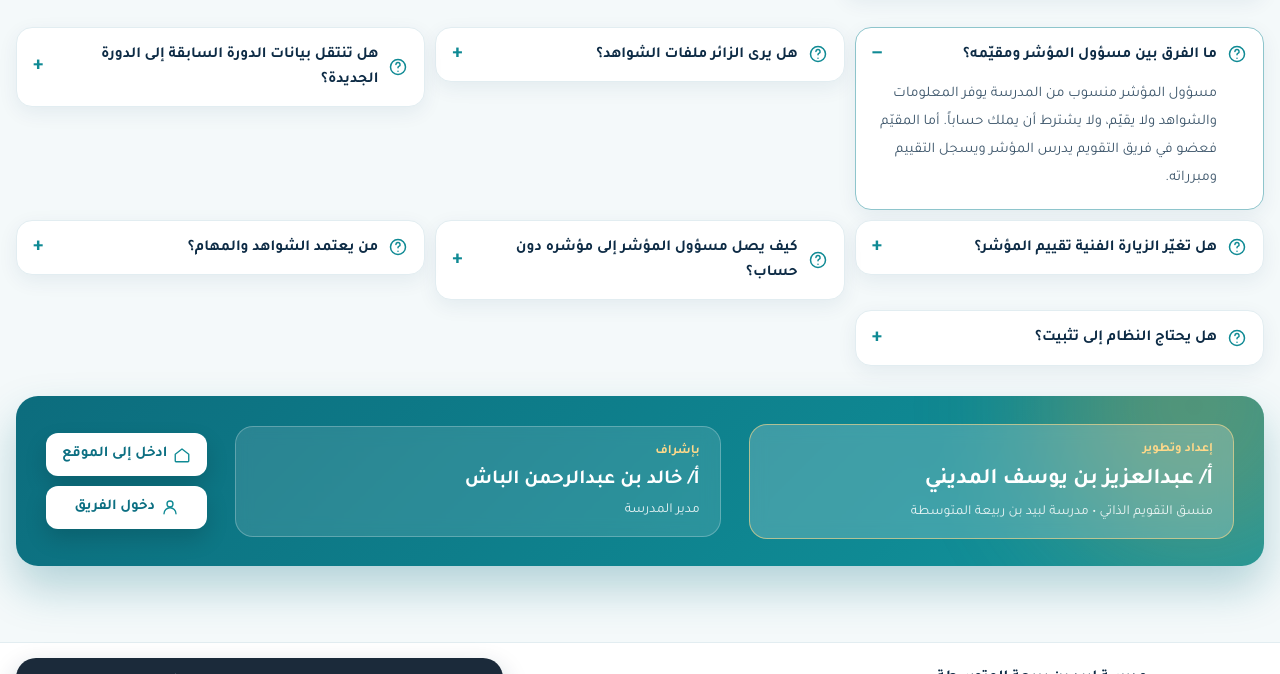
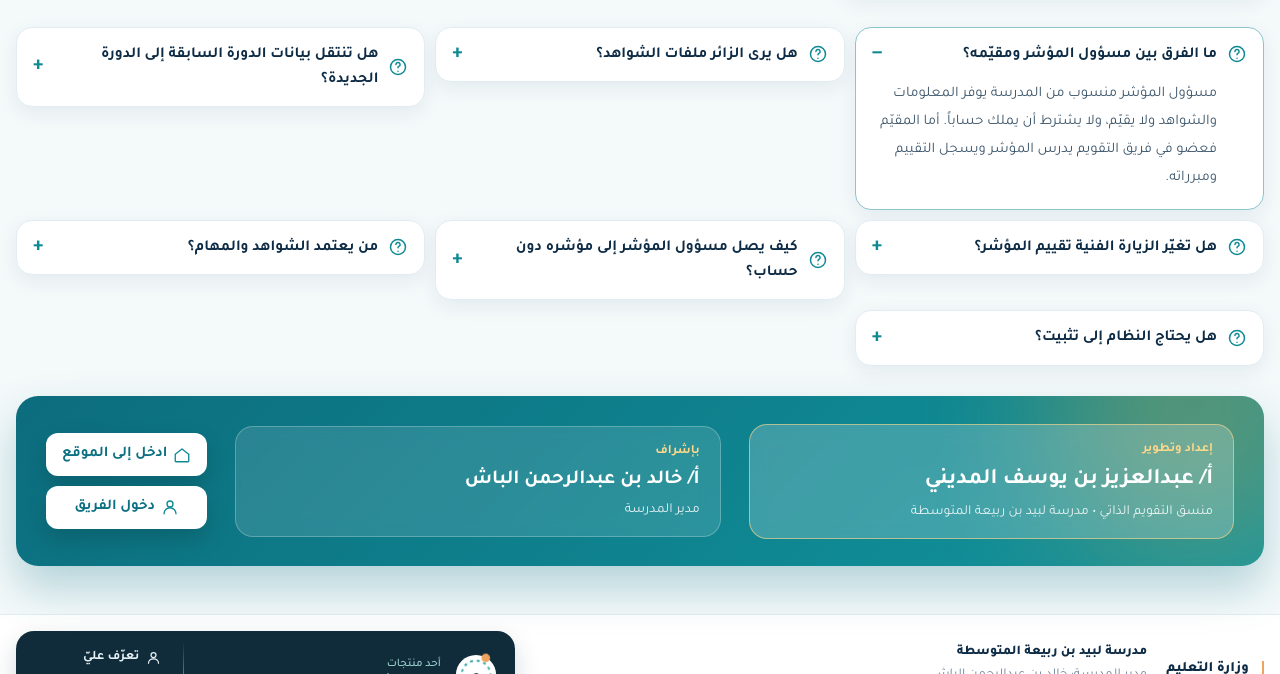
Before and after one commit to i3zalmadeni/self-evaluation, a plain HTML site: page site/about.html in a window 1280 px wide. Shown: the part 6261-6935 px from the top of the page. Drawn offline with nearby package versions, Linux system fonts and the light colour scheme.

Commit message:
التذييل الموحّد: نمط تذييل الخطط الذكية في كل أنظمة النواة الرقمية
وزارة التعليم، والمدرسة ومديرها واسم النظام والعام، وبطاقة «أحد منتجات مختبر الأفكار»
مع «تعرّف عليّ» و«كيف بُني المشروع». النسخة نفسها في كل الأنظمة، والمتغير اسم النظام والرابط فقط.

Co-Authored-By: Claude Opus 5.5 <noreply@anthropic.com>
Claude-Session: https://claude.ai/code/session_01LSwTdFC3xyUTYsjGCRkNW8

```diff
--- a/site/about.html
+++ b/site/about.html
@@ -30,7 +30,7 @@
 <script src="assets/nav.js?v=20261112y"></script>
 <script src="assets/navauth.js?v=20261115b"></script>
 <script src="assets/navgroup.js?v=20261111v"></script>
-<script src="assets/footer.js?v=20261115a"></script>
+<script src="assets/footer.js?v=20261115b"></script>
 <script src="assets/navprogress.js?v=20261112a" defer></script>
 <script src="assets/about-icons.js?v=20261109a"></script>
 <script src="assets/about-data.js?v=20261115a"></script>
--- a/site/assets/footer.js
+++ b/site/assets/footer.js
@@ -1,44 +1,42 @@
-/* تذييل موحّد للموقع ولوحة التحكم: هوية الجهة + شارة «أحد منتجات مختبر الأفكار».
+/* تذييل موحّد للموقع ولوحة التحكم (نمط تذييل الخطط الذكية، والنسخة نفسها في كل أنظمة النواة الرقمية).
    يستبدل أي تذييل قديم (footer.credit) ويُضاف في لوحة التحكم داخل #shell كي لا يظهر قبل الدخول. */
 (() => {
-  // رابط صفحة «كيف بُني المشروع»: اتركه فارغاً ليظهر الزر بحالة «قريباً»
-  const ME_URL = 'https://i3zalmadeni.netlify.app/me';
-  const HOW_URL = '';
-
-  const logo = `<svg class="lf-logo" viewBox="0 0 120 120" aria-hidden="true">
-    <circle cx="60" cy="60" r="56" fill="#fff"/>
-    <g class="lf-ring"><circle cx="60" cy="60" r="44" fill="none" stroke="#4fa39a" stroke-width="8" stroke-linecap="round" stroke-dasharray="0.1 13.72"/></g>
-    <text x="60" y="76" text-anchor="middle" font-family="Tajawal,sans-serif" font-size="50" font-weight="800" fill="#1b2a3a">ع</text>
-    <g class="lf-orb"><circle cx="60" cy="16" r="6.5" fill="#e0955a"/></g>
-  </svg>`;
-  const ico = {
-    user: '<svg class="ico" viewBox="0 0 24 24" aria-hidden="true"><circle cx="12" cy="8" r="4"/><path d="M4 21c0-4.4 3.6-7 8-7s8 2.6 8 7"/></svg>',
-    layers: '<svg class="ico" viewBox="0 0 24 24" aria-hidden="true"><path d="M12 3l9 5-9 5-9-5z"/><path d="M3 13l9 5 9-5"/></svg>'
-  };
-
-  const how = HOW_URL
-    ? `<a href="${HOW_URL}" target="_blank" rel="noopener">${ico.layers}<span>كيف بُني المشروع</span></a>`
-    : `<span class="lf-soon" aria-disabled="true" title="قريباً">${ico.layers}<span>كيف بُني المشروع</span><em>قريباً</em></span>`;
-
-  const html = `<footer class="credit lab-foot"><div class="wrap lf">
-    <div class="lf-id">
-      <span class="moe"><b>وزارة التعليم</b><small>Ministry of Education</small></span>
-      <div class="mid"><b>مدرسة لبيد بن ربيعة المتوسطة</b><span>مدير المدرسة: خالد بن عبدالرحمن الباش</span><span>التقويم المدرسي الذكي – 1448هـ</span></div>
-    </div>
-    <div class="lf-card">
-      <div class="lf-brand">${logo}<div><small>أحد منتجات</small><b>مختبر الأفكار – عبدالعزيز المديني <i class="lf-ai">AI</i></b></div></div>
-      <span class="lf-sep" aria-hidden="true"></span>
-      <div class="lf-links" role="navigation" aria-label="عن المنتج">
-        <a href="${ME_URL}" target="_blank" rel="noopener">${ico.user}<span>تعرّف علي</span></a>
-        ${how}
-      </div>
-    </div>
-  </div></footer>`;
+// ===== التذييل الموحّد لمنظومة النواة الرقمية (نمط تذييل الخطط الذكية) =====
+// النسخة نفسها في كل الأنظمة؛ يختلف سطران فقط: اسم النظام ورابط «كيف بُني المشروع».
+const UF_PROJECT = "التقويم المدرسي الذكي";
+const UF_HOW_URL = "https://i3zalmadeni.netlify.app/projects";
+const UF_ME_URL = "https://i3zalmadeni.netlify.app/me";
+const UF_CSS = `footer.uf{--uf-navy:#102c3b;--uf-blue:#3f7592;--uf-teal:#39a6a3;--uf-orange:#f0a35e;border-top:1px solid var(--line,#e2edf1);background:var(--surface,#fff);color:var(--ink,#0d2b45);font-family:inherit;margin-top:0}
+footer.uf .uf-in{display:flex;align-items:center;gap:16px;flex-wrap:wrap;padding-block:16px}
+footer.uf .uf-moe{display:flex;flex-direction:column;align-items:center;line-height:1.2;padding-inline-start:10px;border-inline-start:2px solid var(--uf-orange)}
+footer.uf .uf-moe b{font-size:.9rem;font-weight:800}footer.uf .uf-moe small{font-size:.62rem;color:var(--muted,#71859a)}
+footer.uf .uf-mid{flex:1;min-width:200px;display:flex;flex-direction:column;font-size:.84rem;color:var(--muted,#71859a);line-height:1.7}footer.uf .uf-mid b{color:var(--ink,#0d2b45);font-weight:800}
+footer.uf .uf-end{display:flex;align-items:center;gap:10px;margin-inline-start:auto}
+footer.uf .uf-card{display:inline-flex;align-items:center;gap:12px;padding:10px 16px 10px 12px;border-radius:18px;background:var(--uf-navy);color:#fff;box-shadow:0 10px 24px rgba(16,44,59,.18)}
+footer.uf .uf-card:hover .uf-mark{transform:rotate(-12deg)}
+footer.uf .uf-txt{display:flex;flex-direction:column;line-height:1.35}footer.uf .uf-txt small{font-size:.72rem;color:#9fd3d1;font-weight:500}footer.uf .uf-txt b{font-size:.95rem;font-weight:800;white-space:nowrap;color:#fff}
+footer.uf .uf-sep{align-self:stretch;width:1px;background:linear-gradient(180deg,transparent,rgba(255,255,255,.35),transparent)}
+footer.uf .uf-links{display:flex;flex-direction:column;gap:4px}
+footer.uf .uf-links a{display:inline-flex;align-items:center;gap:7px;padding:4px 10px;border-radius:9px;color:#e6f1f5;font-weight:600;font-size:.82rem;text-decoration:none;white-space:nowrap;min-height:32px;transition:background .2s,color .2s}
+footer.uf .uf-links a:hover{background:rgba(255,255,255,.1);color:var(--uf-orange)}footer.uf .uf-links a:focus-visible{outline:3px solid var(--uf-orange);outline-offset:2px}
+footer.uf .uf-links svg{width:15px;height:15px;flex:none;fill:none;stroke:currentColor;stroke-width:2;stroke-linecap:round;stroke-linejoin:round}
+footer.uf .uf-mark{width:46px;height:46px;flex:none;overflow:visible;transition:transform .4s}
+footer.uf .uf-mark .bg{fill:#fff}footer.uf .uf-mark .ring{fill:none;stroke:var(--uf-teal);stroke-width:2;stroke-dasharray:3 4;transform-origin:24px 24px;animation:ufSpin 18s linear infinite}
+footer.uf .uf-mark .t{fill:var(--uf-navy);font:700 20px Tajawal,sans-serif}footer.uf .uf-mark .dot{fill:var(--uf-orange);transform-origin:24px 24px;animation:ufOrbit 9s ease-in-out infinite}
+@keyframes ufSpin{to{transform:rotate(360deg)}}@keyframes ufOrbit{0%,70%,100%{transform:rotate(0)}85%{transform:rotate(-40deg)}}
+footer.uf .uf-ai{font-style:normal;font-size:.68em;font-weight:700;letter-spacing:.04em;color:#fff;background:linear-gradient(135deg,var(--uf-teal),var(--uf-blue) 60%,var(--uf-orange));padding:.12em .5em;border-radius:6px;vertical-align:.2em;display:inline-block;line-height:1.4}
+@media (max-width:860px){footer.uf .uf-in{justify-content:center;text-align:center}footer.uf .uf-end{width:100%;justify-content:flex-end}}
+@media (max-width:520px){footer.uf .uf-card{flex-wrap:wrap;row-gap:8px}footer.uf .uf-sep{display:none}footer.uf .uf-links{flex-direction:row;width:100%;justify-content:flex-end}footer.uf .uf-txt b{white-space:normal}}
+@media (prefers-reduced-motion:reduce){footer.uf .uf-mark .ring,footer.uf .uf-mark .dot{animation:none}}
+@media print{footer.uf{display:none}}`;
+(function () { if (document.getElementById("uf-css")) return; const s = document.createElement("style"); s.id = "uf-css"; s.textContent = UF_CSS; document.head.appendChild(s); })();
+const footerHTML = `<footer class="uf credit"><div class="wrap uf-in"><span class="uf-moe"><b>وزارة التعليم</b><small>Ministry of Education</small></span><div class="uf-mid"><b>مدرسة لبيد بن ربيعة المتوسطة</b><span>مدير المدرسة: خالد بن عبدالرحمن الباش</span><span>${UF_PROJECT} – 1448هـ</span></div><div class="uf-end"><div class="uf-card"><svg class="uf-mark" viewBox="0 0 48 48" aria-hidden="true"><circle class="bg" cx="24" cy="24" r="21"/><circle class="ring" cx="24" cy="24" r="15"/><text class="t" x="24" y="31" text-anchor="middle">ع</text><circle class="dot" cx="39" cy="10" r="4.5"/></svg><span class="uf-txt"><small>أحد منتجات</small><b>مختبر الأفكار — عبدالعزيز المديني <i class="uf-ai">AI</i></b></span><span class="uf-sep" aria-hidden="true"></span><span class="uf-links"><a href="${UF_ME_URL}" target="_blank" rel="noopener"><svg viewBox="0 0 24 24" aria-hidden="true"><circle cx="12" cy="8" r="4"/><path d="M4 21c0-4 3.6-7 8-7s8 3 8 7"/></svg>تعرّف عليّ</a><a href="${UF_HOW_URL}" target="_blank" rel="noopener"><svg viewBox="0 0 24 24" aria-hidden="true"><path d="M12 3l9 5-9 5-9-5 9-5z"/><path d="M3 13l9 5 9-5"/></svg>كيف بُني المشروع</a></span></div></div></div></footer>`;
+// ===== نهاية التذييل الموحّد =====
 
   const mount = () => {
     document.querySelectorAll('footer.credit').forEach(f => f.remove());
     const host = document.getElementById('shell') || document.body;
-    host.insertAdjacentHTML('beforeend', html);
+    host.insertAdjacentHTML('beforeend', footerHTML);
   };
   if (document.readyState === 'loading') document.addEventListener('DOMContentLoaded', mount); else mount();
 })();
```
Also changed, not shown: site/admin.html (+1 -1 lines), site/analysis.html (+1 -1 lines), site/comparison.html (+1 -1 lines), site/external-analysis.html (+1 -1 lines), site/index.html (+1 -1 lines).
